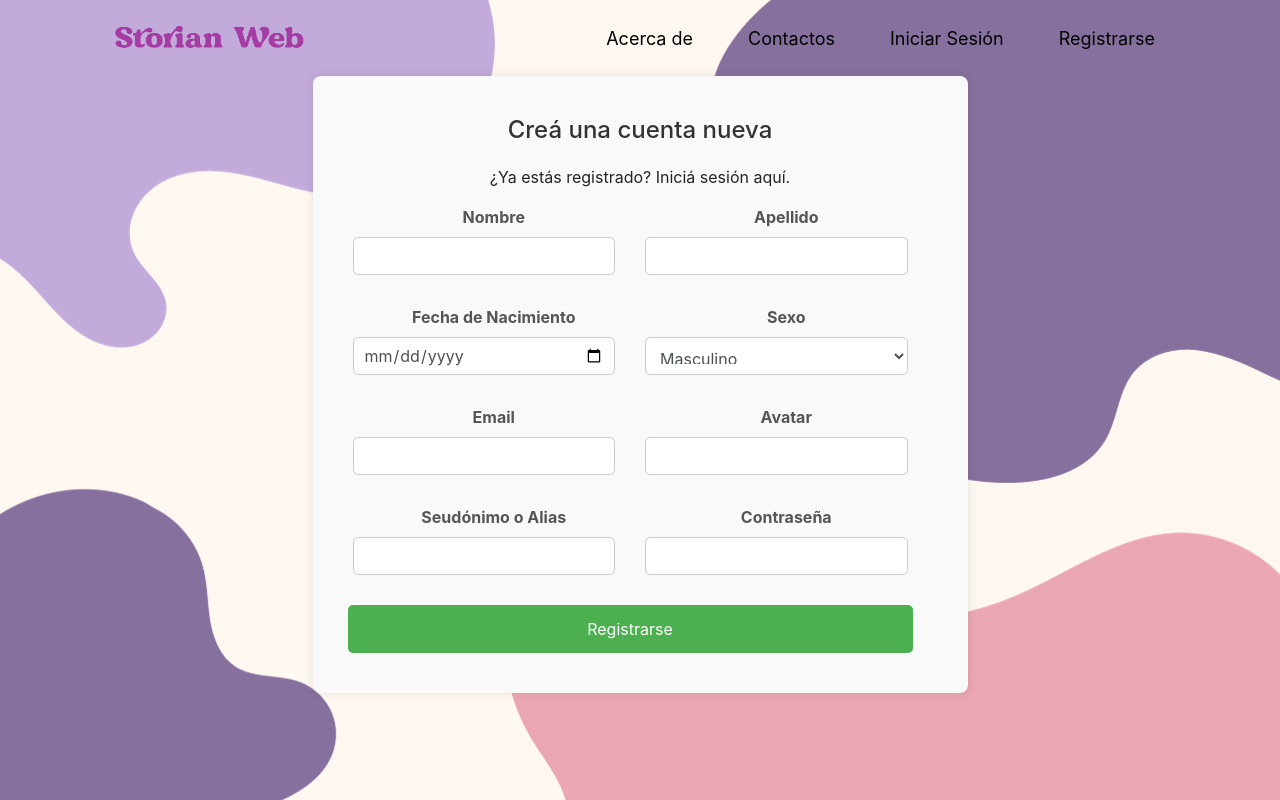
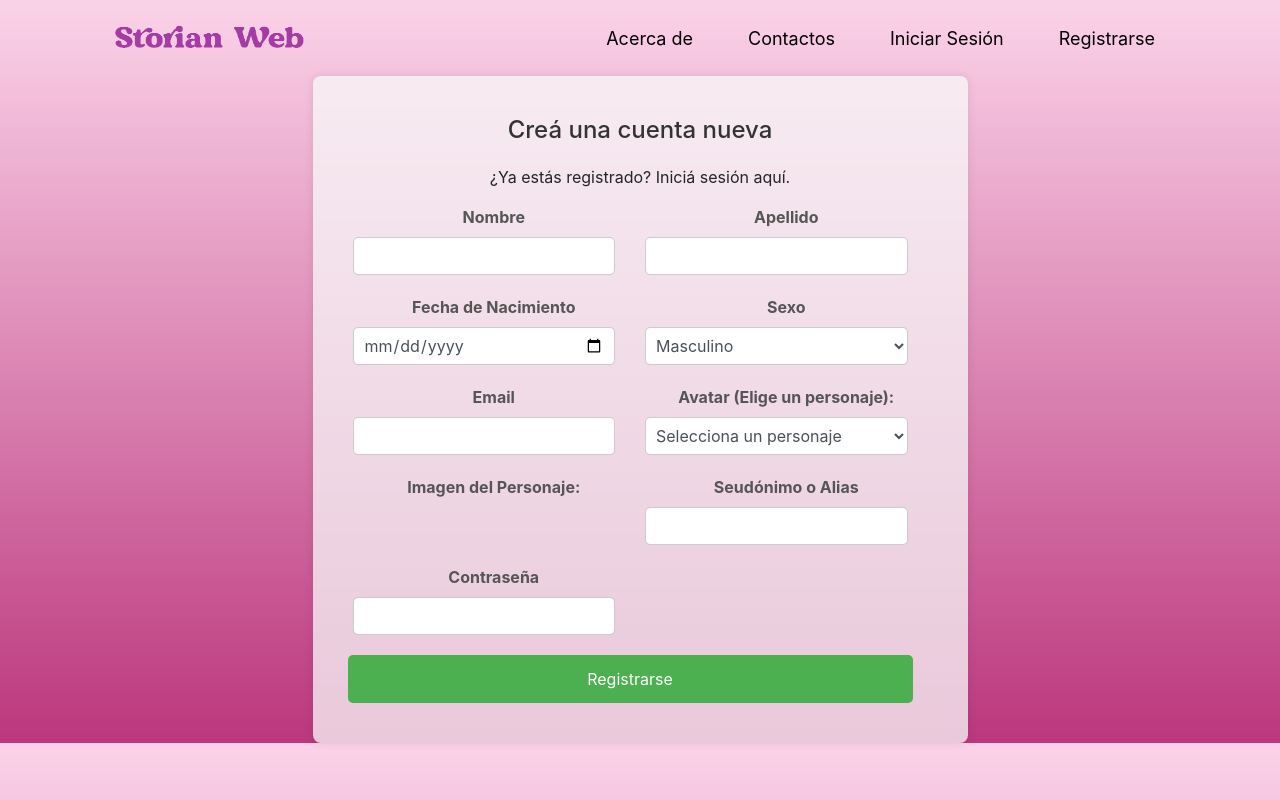
Before and after one commit to ArielitoUV/ProyectoStorianWeb, a Django app: page /registro/ in a window 1280 px wide. Run offline with Django 4.2, Linux system fonts and the light colour scheme.

Commit message:
avatars :P

```diff
--- a/StorianWeb/core/static/css/styles-registro.css
+++ b/StorianWeb/core/static/css/styles-registro.css
@@ -25,7 +25,7 @@
 }
 
 .registration-container {
-    background-color: #f9f9f9;
+    background-color: #f9f9f9c0;
     padding: 40px;
     border-radius: 8px;
     box-shadow: 0 0 10px 0 rgba(0, 0, 0, 0.1);
@@ -39,7 +39,7 @@
 }
 
 .registration-container .form-group {
-    margin-bottom: 20px;
+    margin-bottom: 10px;
 }
 
 .registration-container label {
@@ -131,8 +131,13 @@ input[type="password"] {
 }
 
 body {
-    min-height: 100%;
-    background-color: #fff4fb;
-    background-image: url('../assets/img/Fondo8.png');
-      background-size: cover;
+    background: #FBD3E9;  /* fallback for old browsers */
+    background: -webkit-linear-gradient(to bottom, #FBD3E9, #BB377D);  /* Chrome 10-25, Safari 5.1-6 */
+    background: linear-gradient(to bottom, #FBD3E9, #BB377D); /* W3C, IE 10+/ Edge, Firefox 16+, Chrome 26+, Opera 12+, Safari 7+ */
   }
+
+#imagenPersonaje img {
+    max-width: 60%;
+    border-radius: 5px;  /* Ajusta según sea necesario */
+    box-shadow: 0 0 5px rgba(0, 0, 0, 0.2);  /* Efecto de sombra */
+}
--- a/StorianWeb/core/templates/core/registro.html
+++ b/StorianWeb/core/templates/core/registro.html
@@ -22,7 +22,7 @@
                 </div>
                 <div class="form-group col-md-6">
                     <label for="sexo">Sexo</label>
-                    <select class="form-control" id="sexo" name="sexo" required>
+                    <select class="form-control" id="sexo" name="sexo" required style="padding: 6px;">
                         <option value="Masculino">Masculino</option>
                         <option value="Femenino">Femenino</option>
                     </select>
@@ -32,8 +32,19 @@
                     <input type="email" class="form-control" id="email" name="email" required>
                 </div>
                 <div class="form-group col-md-6">
-                    <label for="avatar">Avatar</label>
-                    <input type="url" class="form-control" id="avatar" name="avatar" required>
+                    <label for="avatar">Avatar (Elige un personaje):</label>
+                    <select class="form-control" id="avatar" name="avatar" onchange="mostrarImagen(this)" required style="padding: 6px;">
+                        <option value="" disabled selected>Selecciona un personaje</option>
+                        <option value="{% static 'assets/img/Ohiggins.jpg' %}">Personaje 1 (Bernardo O'Higgins)</option>
+                        <option value="{% static 'assets/img/arturo.jpg' %}">Personaje 2 (Arturo Prat)</option>
+                        <option value="{% static 'assets/img/GabrielaMistral.jpg' %}">Personaje 3 (Gabriela Mistral)</option>
+                        <option value="{% static 'assets/img/VioletaParra.jpg' %}">Personaje 4 (Violeta Parra)</option>
+                        <option value="{% static 'assets/img/SalvadorReyes.jpg' %}">Personaje 5 (SalvadorReyes)</option>
+                    </select>
+                </div>
+                <div class="form-group col-md-6">
+                    <label>Imagen del Personaje:</label>
+                    <div id="imagenPersonaje"></div>
                 </div>
                 <div class="form-group col-md-6">
                     <label for="seudonimo">Seudónimo o Alias</label>
@@ -48,4 +59,13 @@
         </form>
     </div>
 </div>
+<script>
+    function mostrarImagen(select) {
+        // Obtiene la URL seleccionada
+        var selectedOption = select.options[select.selectedIndex].value;
+
+        // Actualiza la imagen del personaje
+        document.getElementById("imagenPersonaje").innerHTML = '<img src="' + selectedOption + '" alt="Personaje">';
+    }
+    </script>
 {% endblock %}
```
Also changed, not shown: StorianWeb/core/static/assets/img/GabrielaMistral.jpg (added), StorianWeb/core/static/assets/img/Ohiggins.jpg (added), StorianWeb/core/static/assets/img/SalvadorReyes.jpg (added), StorianWeb/core/static/assets/img/VioletaParra.jpg (added), StorianWeb/core/static/assets/img/arturo.jpg (added).
